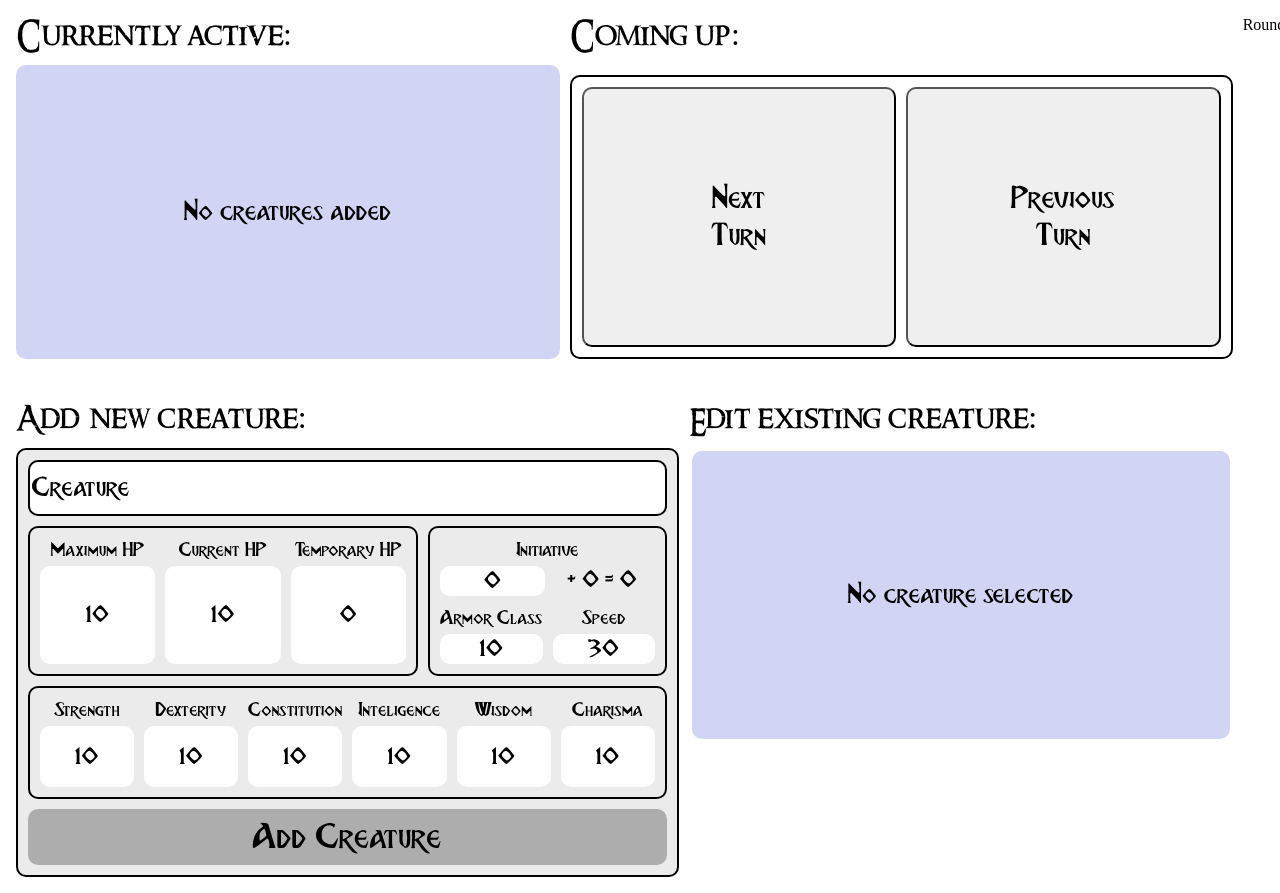
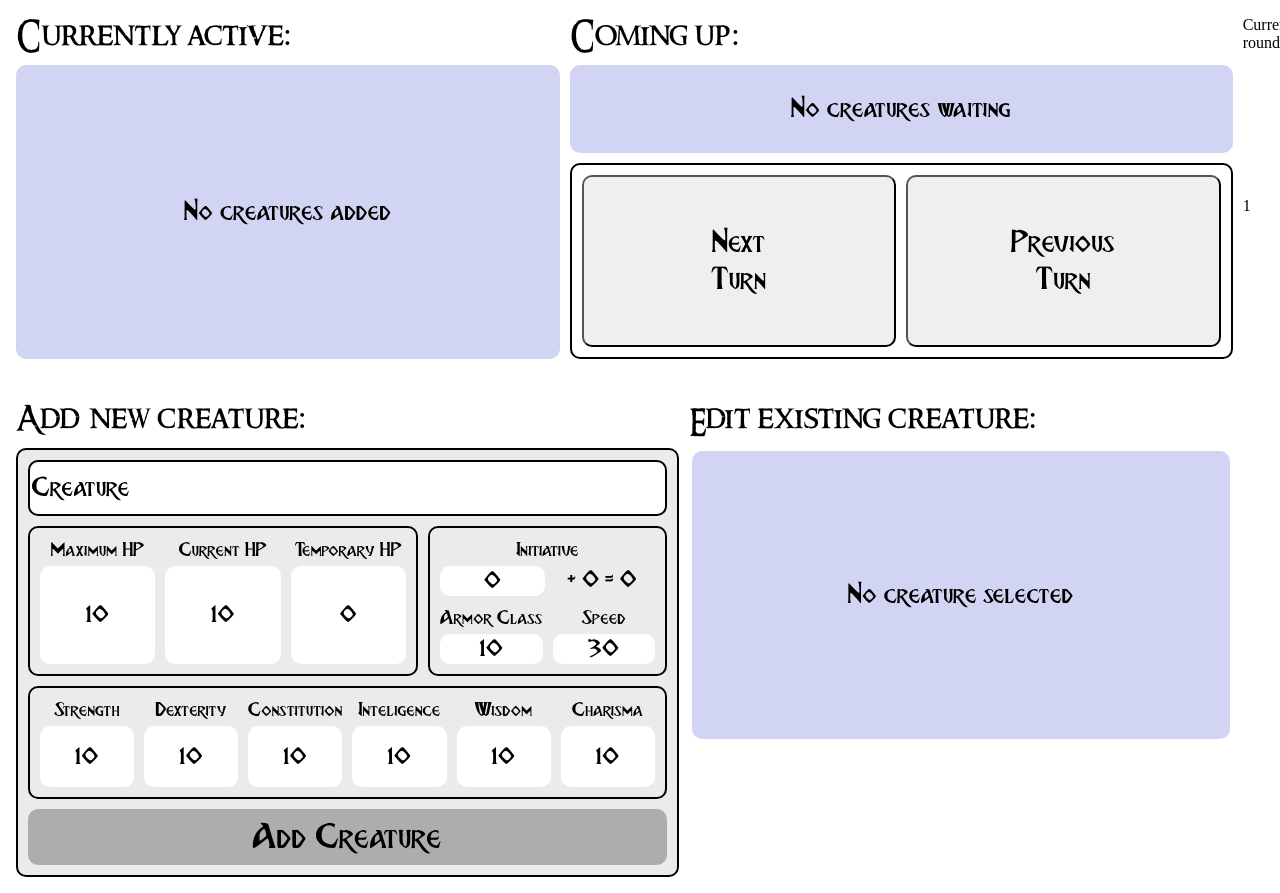
Before and after one commit to PineappleOverTheSea/turn-tracker, a React app: page / in a window 1280 px wide. Shown: the top 893 px of the page. Built offline with nearby package versions, Linux system fonts and the light colour scheme.

Commit message:
Pridėtas raundų skaičiavimas.

```diff
--- a/src/components/RoundCounter/RoundCounter.tsx
+++ b/src/components/RoundCounter/RoundCounter.tsx
@@ -1,12 +1,18 @@
+import { useContext } from "react"
+import { IRoundCounterFlag } from "../../interfaces/IRoundCounterFlag"
+import { TrackedCreaturesContext } from "../contexts/TrackedCreaturesContext"
+import { isRoundFlag } from "../utils/typeCheckers"
+
 const RoundCounter = (props : any) =>{
-    const roundNumber = props.roundNumber
+    const {trackedCreatures} = useContext(TrackedCreaturesContext)
+    const roundFlag = trackedCreatures.find(element => isRoundFlag(element)) as IRoundCounterFlag
     return(
         <div className="round-counter">
             <div>
-                Round:
+                Current round:
             </div>
             <div>
-                {roundNumber}
+                {roundFlag?.roundCount - 1 || 1}
             </div>
         </div>
     )
--- a/src/components/RoundCounter/RoundCounterFlag.tsx
+++ b/src/components/RoundCounter/RoundCounterFlag.tsx
@@ -15,13 +15,9 @@ const RoundCounterFlag = (props : IRoundCounterFlag) =>{
         default: suffix = "th"
     }
 
-    const renderer = () : string => {
-        return `${roundCount}${suffix} round`
-    }
-
     return(
         <div className="round-counter-flag">
-            {renderer()}
+            {`${roundCount}${suffix} round`}
         </div>
     )
 }
--- a/src/components/TurnTimeline.tsx
+++ b/src/components/TurnTimeline.tsx
@@ -57,7 +57,7 @@ const TurnTimeline = () => {
             </div>
             <div className="title-timeline">Coming up:</div>
             <div className="minified-creatures">
-                {minifiedElements.slice(1)}
+                {minifiedElements.length > 1 ? minifiedElements.slice(1) : minifiedElements}
             </div>
             <TurnTimelineControlls />
         </div>
--- a/src/components/reducers/TrackedCreaturesContextReducer.tsx
+++ b/src/components/reducers/TrackedCreaturesContextReducer.tsx
@@ -84,6 +84,8 @@ export const TrackedCreaturesContextReducer : React.Reducer<(ICreature | IRoundC
 
                 if(isRoundFlag(updatedState[0])){
                     const flag = updatedState.shift()
+                    if(isRoundFlag(flag))
+                        flag.roundCount++
                     if(element && flag)
                         updatedState.push(element, flag)
                 }
@@ -97,6 +99,10 @@ export const TrackedCreaturesContextReducer : React.Reducer<(ICreature | IRoundC
                 const element = updatedState.pop()
 
                 if(isRoundFlag(element)){
+                    if(element.roundCount === 2){
+                        return state
+                    }
+                    element.roundCount--
                     const creature = updatedState.pop()
                     if(element && creature)
                         updatedState.unshift(creature, element)
--- a/src/styles/_roundCounterFlag.scss
+++ b/src/styles/_roundCounterFlag.scss
@@ -1,4 +1,5 @@
 .round-counter-flag{
     height: 50%;
     background-color: red;
+    border-radius: var(--round-corners);
 }
```
